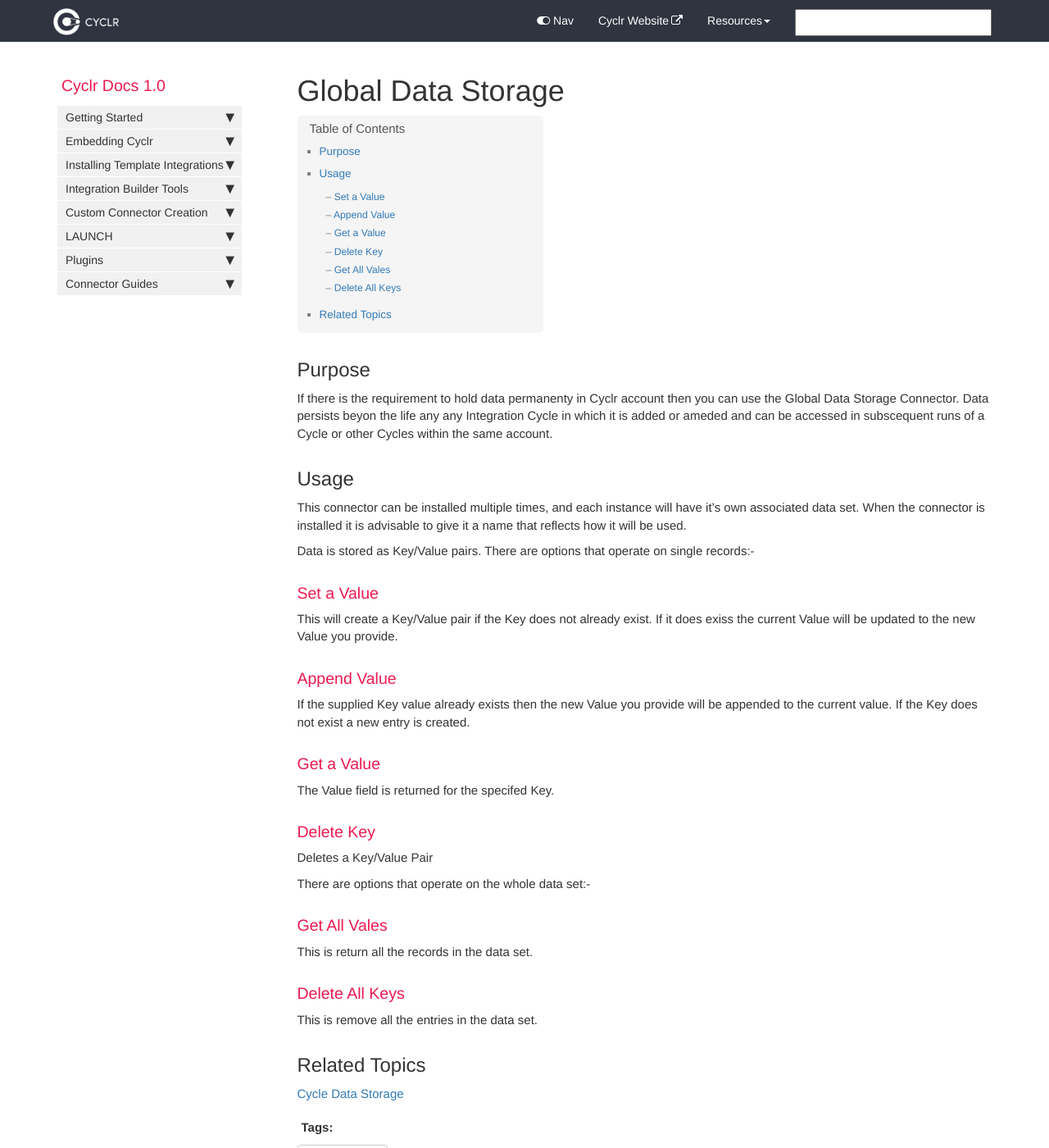
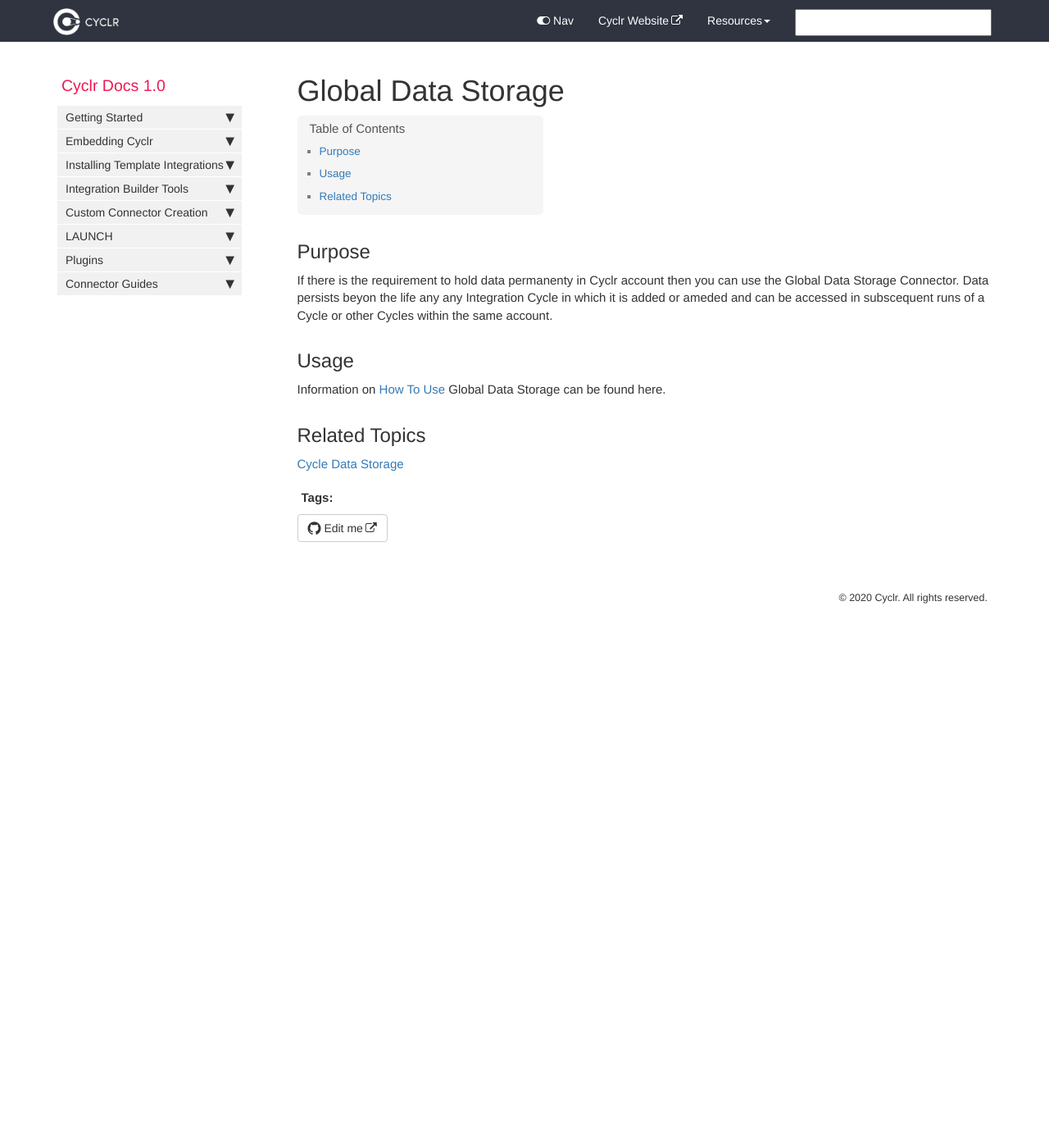
Before and after one commit to sneakysneak/docs, a Jekyll site: the page built from pages/utiltiy-connectors/global-data-storage.md, in a window 1280 px wide and 1400 px high. Shown: the whole window at 82% size. Built offline with Jekyll 4.4.1, drawn with Linux system fonts in a browser that asks for light colours; nearby versions of some CDN libraries; comment, search, counter and statistics services are not loaded.

Commit message:
Update global-data-storage.md

```diff
--- a/pages/utiltiy-connectors/global-data-storage.md
+++ b/pages/utiltiy-connectors/global-data-storage.md
@@ -11,29 +11,7 @@ If there is the requirement to hold data permanenty in Cyclr account then you ca
 
 ## Usage
 
-This connector can be installed multiple times, and each instance will have it's own associated data set.  When the connector is installed it is advisable to give it a name that reflects how it will be used.
-
-Data is stored as Key/Value pairs.  There are options that operate on single records:-
-
-### Set a Value
-This will create a Key/Value pair if the Key does not already exist.  If it does exiss the current Value will be updated to the new Value you provide.
-
-### Append Value
-If the supplied Key value already exists then the new Value you provide will be appended to the current value.  If the Key does not exist a new entry is created.
-
-### Get a Value
-The Value field is returned for the specifed Key.
-
-### Delete Key
-Deletes a Key/Value Pair
-
-There are options that operate on the whole data set:-
-
-### Get All Vales
-This is return all the records in the data set.
-
-### Delete All Keys
-This is remove all the entries in the data set.
+Information on [How To Use](./data-storage-usage) Global Data Storage can be found here.
 
 ## Related Topics
 
```
